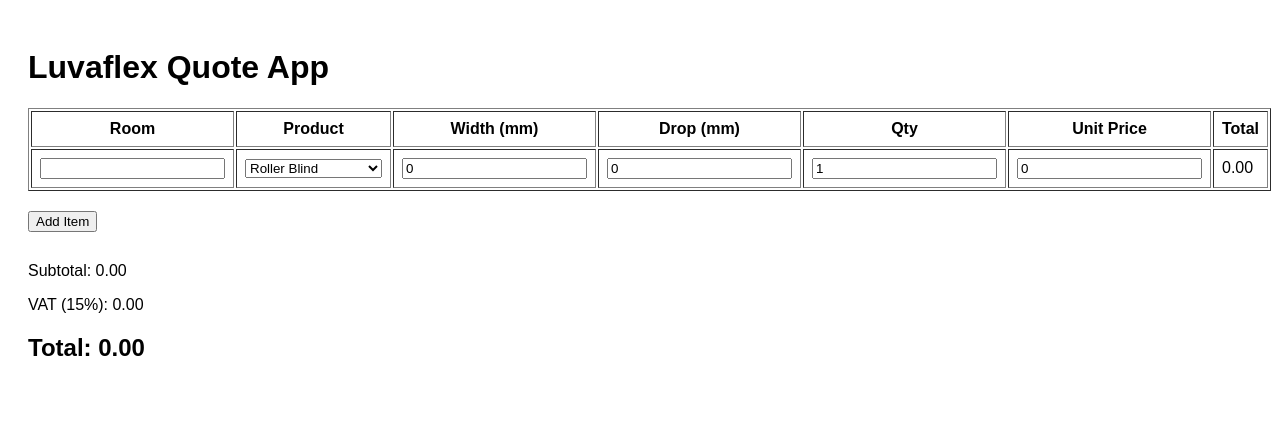
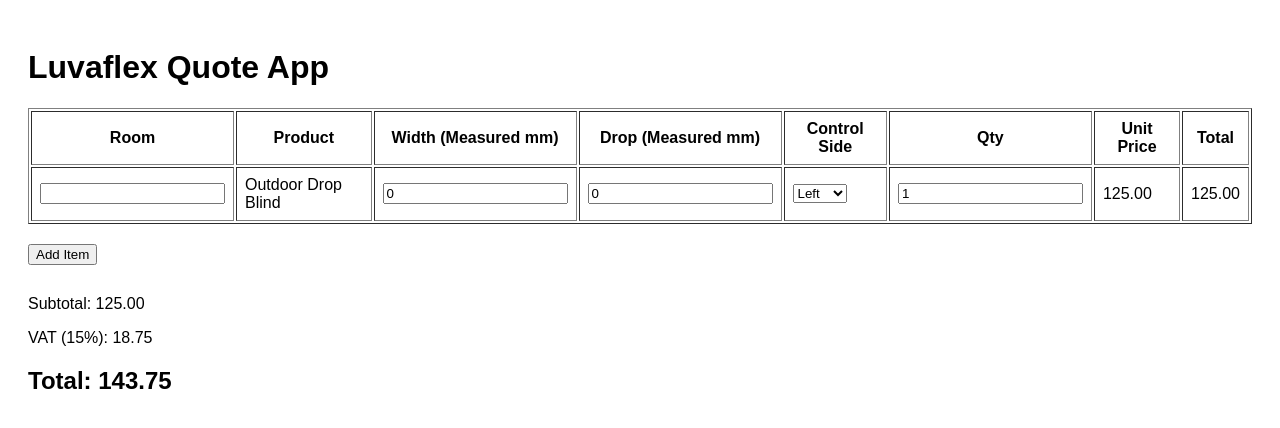
Before and after one commit to vbcsales2-prog/luvaflex-app, a Next.js app: page / in a window 1280 px wide. Shown: the top 428 px of the page. Built offline with nearby package versions, Linux system fonts and the light colour scheme.

Commit message:
Update page.tsx

```diff
--- a/app/page.tsx
+++ b/app/page.tsx
@@ -9,67 +9,91 @@
   width: number;
   drop: number;
   qty: number;
-  unitPrice: number;
+  controlSide: string;
 };
 
-export default function Page() {
+const WIDTH_STEPS = [500,1000,1500,2000,2500,3000,3500,4000];
+const DROP_STEPS = [1000,1500,2000,2500,3000,3500];
+
+// ⚠️ SAMPLE pricing (we will replace with your real grid next)
+function getPrice(width:number, drop:number){
+  return (width/1000) * (drop/1000) * 250;
+}
+
+// Round UP to next available size
+function roundUp(value:number, steps:number[]){
+  for(let s of steps){
+    if(value <= s) return s;
+  }
+  return steps[steps.length-1];
+}
+
+export default function Page(){
+
   const [items, setItems] = useState<Item[]>([
     {
-      id: "1",
-      room: "",
-      product: "Roller Blind",
-      width: 0,
-      drop: 0,
-      qty: 1,
-      unitPrice: 0,
-    },
+      id:"1",
+      room:"",
+      product:"Outdoor Drop Blind",
+      width:0,
+      drop:0,
+      qty:1,
+      controlSide:"Left"
+    }
   ]);
 
   const addItem = () => {
     setItems([
       ...items,
       {
-        id: Date.now().toString(),
-        room: "",
-        product: "Roller Blind",
-        width: 0,
-        drop: 0,
-        qty: 1,
-        unitPrice: 0,
-      },
+        id:Date.now().toString(),
+        room:"",
+        product:"Outdoor Drop Blind",
+        width:0,
+        drop:0,
+        qty:1,
+        controlSide:"Left"
+      }
     ]);
   };
 
-  const updateItem = (id: string, field: keyof Item, value: any) => {
-    setItems((prev) =>
-      prev.map((item) =>
+  const updateItem = (id:string, field:keyof Item, value:any)=>{
+    setItems(prev =>
+      prev.map(item =>
         item.id === id ? { ...item, [field]: value } : item
       )
     );
   };
 
-  const totals = useMemo(() => {
-    const subtotal = items.reduce(
-      (sum, item) => sum + item.qty * item.unitPrice,
-      0
-    );
+  const totals = useMemo(()=>{
+    let subtotal = 0;
+
+    items.forEach(item=>{
+      const chargeWidth = roundUp(item.width, WIDTH_STEPS);
+      const chargeDrop = roundUp(item.drop, DROP_STEPS);
+      const unit = getPrice(chargeWidth, chargeDrop);
+      subtotal += unit * item.qty;
+    });
+
     const vat = subtotal * 0.15;
     const total = subtotal + vat;
 
     return { subtotal, vat, total };
-  }, [items]);
+
+  },[items]);
 
   return (
-    <div style={{ padding: 20, fontFamily: "Arial" }}>
+    <div style={{padding:20,fontFamily:"Arial"}}>
       <h1>Luvaflex Quote App</h1>
 
-      <table border={1} cellPadding={8} style={{ width: "100%", marginTop: 20 }}>
+      <table border={1} cellPadding={8} style={{width:"100%",marginTop:20}}>
         <thead>
           <tr>
             <th>Room</th>
             <th>Product</th>
-            <th>Width (mm)</th>
-            <th>Drop (mm)</th>
+            <th>Width (Measured mm)</th>
+            <th>Drop (Measured mm)</th>
+            <th>Control Side</th>
             <th>Qty</th>
             <th>Unit Price</th>
             <th>Total</th>
@@ -77,83 +101,67 @@
         </thead>
 
         <tbody>
-          {items.map((item) => (
+          {items.map(item=>{
+
+            const chargeWidth = roundUp(item.width, WIDTH_STEPS);
+            const chargeDrop = roundUp(item.drop, DROP_STEPS);
+            const unitPrice = getPrice(chargeWidth, chargeDrop);
+
+            return (
               <tr key={item.id}>
                 <td>
-                <input
-                  value={item.room}
-                  onChange={(e) =>
-                    updateItem(item.id, "room", e.target.value)
-                  }
+                  <input value={item.room}
+                    onChange={e=>updateItem(item.id,"room",e.target.value)}
+                  />
+                </td>
+
+                <td>{item.product}</td>
+
+                <td>
+                  <input type="number"
+                    value={item.width}
+                    onChange={e=>updateItem(item.id,"width",Number(e.target.value))}
+                  />
+                </td>
+
+                <td>
+                  <input type="number"
+                    value={item.drop}
+                    onChange={e=>updateItem(item.id,"drop",Number(e.target.value))}
                   />
                 </td>
 
                 <td>
                   <select
-                  value={item.product}
-                  onChange={(e) =>
-                    updateItem(item.id, "product", e.target.value)
-                  }
+                    value={item.controlSide}
+                    onChange={e=>updateItem(item.id,"controlSide",e.target.value)}
                   >
-                  <option>Roller Blind</option>
-                  <option>Outdoor Drop Blind</option>
-                  <option>Venetian Blind</option>
+                    <option>Left</option>
+                    <option>Right</option>
                   </select>
                 </td>
 
                 <td>
-                <input
-                  type="number"
-                  value={item.width}
-                  onChange={(e) =>
-                    updateItem(item.id, "width", Number(e.target.value))
-                  }
+                  <input type="number"
+                    value={item.qty}
+                    onChange={e=>updateItem(item.id,"qty",Number(e.target.value))}
                   />
                 </td>
 
-              <td>
-                <input
-                  type="number"
-                  value={item.drop}
-                  onChange={(e) =>
-                    updateItem(item.id, "drop", Number(e.target.value))
-                  }
-                />
-              </td>
+                <td>{unitPrice.toFixed(2)}</td>
 
-              <td>
-                <input
-                  type="number"
-                  value={item.qty}
-                  onChange={(e) =>
-                    updateItem(item.id, "qty", Number(e.target.value))
-                  }
-                />
-              </td>
-
-              <td>
-                <input
-                  type="number"
-                  value={item.unitPrice}
-                  onChange={(e) =>
-                    updateItem(item.id, "unitPrice", Number(e.target.value))
-                  }
-                />
-              </td>
-
-              <td>
-                {(item.qty * item.unitPrice).toFixed(2)}
-              </td>
+                <td>{(unitPrice * item.qty).toFixed(2)}</td>
               </tr>
-          ))}
+            );
+          })}
         </tbody>
       </table>
 
-      <button onClick={addItem} style={{ marginTop: 20 }}>
+      <button onClick={addItem} style={{marginTop:20}}>
         Add Item
       </button>
 
-      <div style={{ marginTop: 30 }}>
+      <div style={{marginTop:30}}>
         <p>Subtotal: {totals.subtotal.toFixed(2)}</p>
         <p>VAT (15%): {totals.vat.toFixed(2)}</p>
         <h2>Total: {totals.total.toFixed(2)}</h2>
```
Lines whose indentation alone changed are shown as unchanged.
